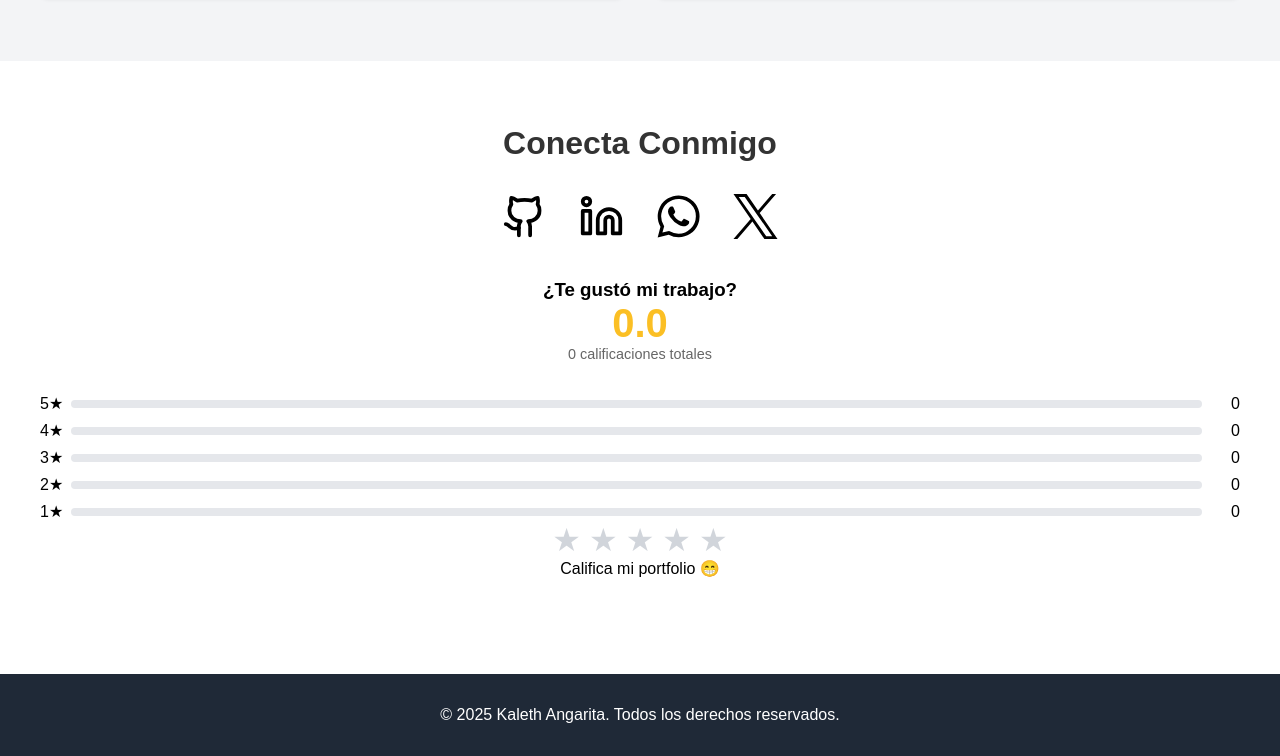
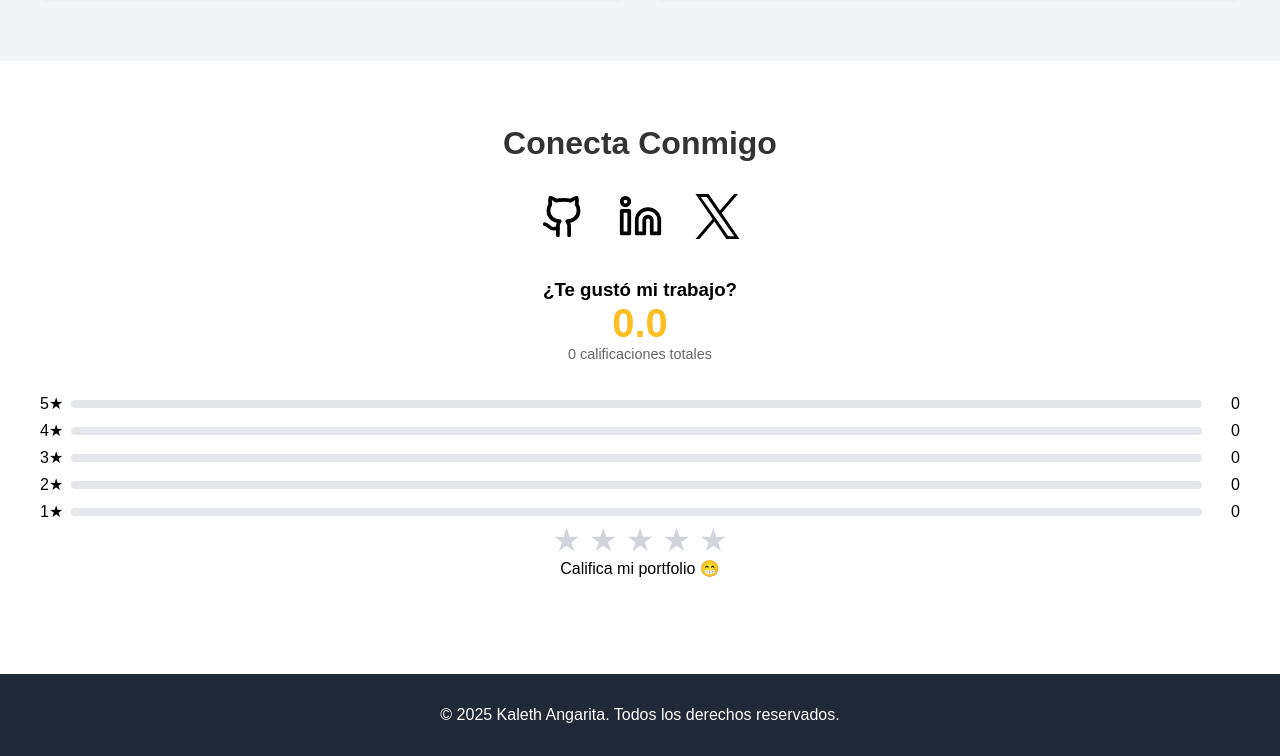
Before and after one commit to Klet-maker/Portafolio-Personal, a plain HTML site: page index.html in a window 1280 px wide. Shown: the part 1113-1869 px from the top of the page. Drawn offline with nearby package versions, Linux system fonts and the light colour scheme.

Commit message:
Update index.html

```diff
--- a/index.html
+++ b/index.html
@@ -151,9 +151,6 @@
                 <a href="https://www.linkedin.com/in/kaleth-angarita-5950111b1/" title="LinkedIn" target="_blank">
                     <svg xmlns="http://www.w3.org/2000/svg" width="45" height="45" viewBox="0 0 24 24"><g fill="none" stroke="#000000" stroke-linecap="round" stroke-linejoin="round" stroke-width="2"><path d="M16 8a6 6 0 0 1 6 6v7h-4v-7a2 2 0 0 0-2-2a2 2 0 0 0-2 2v7h-4v-7a6 6 0 0 1 6-6M2 9h4v12H2z"/><circle cx="4" cy="4" r="2"/></g></svg>
                 </a>
-                <a href="https://wa.me/573172597712?text=Hola%20Kaleth%2C%20quiero%20más%20info" title="WhatsApp" target="_blank">
-                    <svg xmlns="http://www.w3.org/2000/svg" width="45" height="45" viewBox="0 0 16 16"><path fill="#000000" d="M11.42 9.49c-.19-.09-1.1-.54-1.27-.61s-.29-.09-.42.1s-.48.6-.59.73s-.21.14-.4 0a5.1 5.1 0 0 1-1.49-.92a5.3 5.3 0 0 1-1-1.29c-.11-.18 0-.28.08-.38s.18-.21.28-.32a1.4 1.4 0 0 0 .18-.31a.38.38 0 0 0 0-.33c0-.09-.42-1-.58-1.37s-.3-.32-.41-.32h-.4a.72.72 0 0 0-.5.23a2.1 2.1 0 0 0-.65 1.55A3.6 3.6 0 0 0 5 8.2A8.3 8.3 0 0 0 8.19 11c.44.19.78.3 1.05.39a2.5 2.5 0 0 0 1.17.07a1.93 1.93 0 0 0 1.26-.88a1.67 1.67 0 0 0 .11-.88c-.05-.07-.17-.12-.36-.21"/><path fill="#000000" d="M13.29 2.68A7.36 7.36 0 0 0 8 .5a7.44 7.44 0 0 0-6.41 11.15l-1 3.85l3.94-1a7.4 7.4 0 0 0 3.55.9H8a7.44 7.44 0 0 0 5.29-12.72M8 14.12a6.1 6.1 0 0 1-3.15-.87l-.22-.13l-2.34.61l.62-2.28l-.14-.23a6.18 6.18 0 0 1 9.6-7.65a6.12 6.12 0 0 1 1.81 4.37A6.19 6.19 0 0 1 8 14.12"/></svg>
-                </a>
                 <a href="https://x.com/Klet_006" title="X" target="_blank">
                     <svg xmlns="http://www.w3.org/2000/svg" width="45" height="45" viewBox="0 0 128 128"><path d="M75.916 54.2L122.542 0h-11.05L71.008 47.06L38.672 0H1.376l48.898 71.164L1.376 128h11.05L55.18 78.303L89.328 128h37.296L75.913 54.2ZM60.782 71.79l-4.955-7.086l-39.42-56.386h16.972L65.19 53.824l4.954 7.086l41.353 59.15h-16.97L60.782 71.793Z"/></svg>
                 </a>
```
